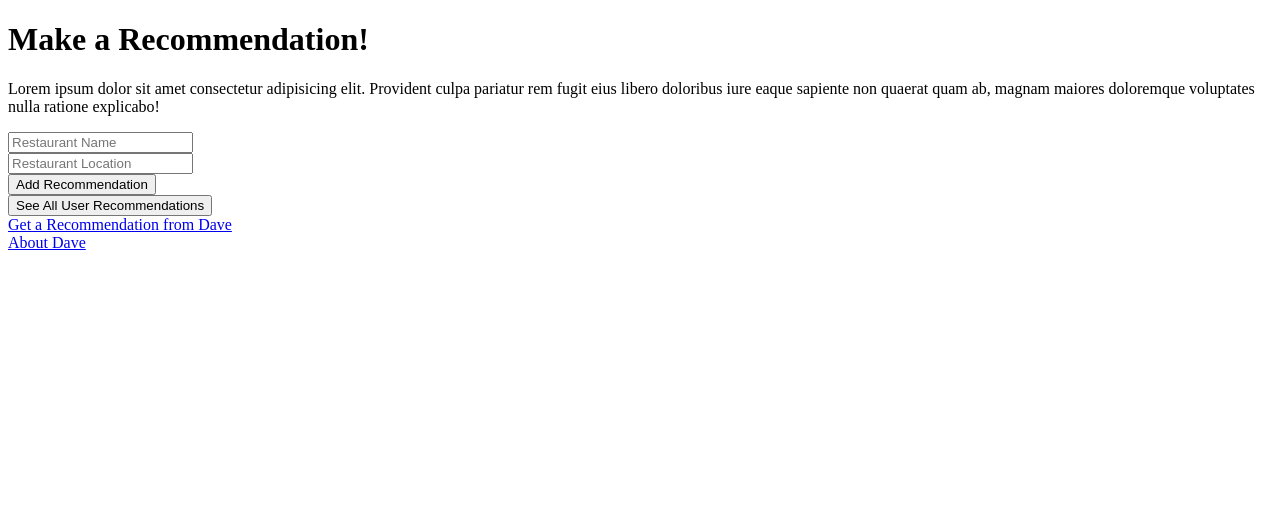
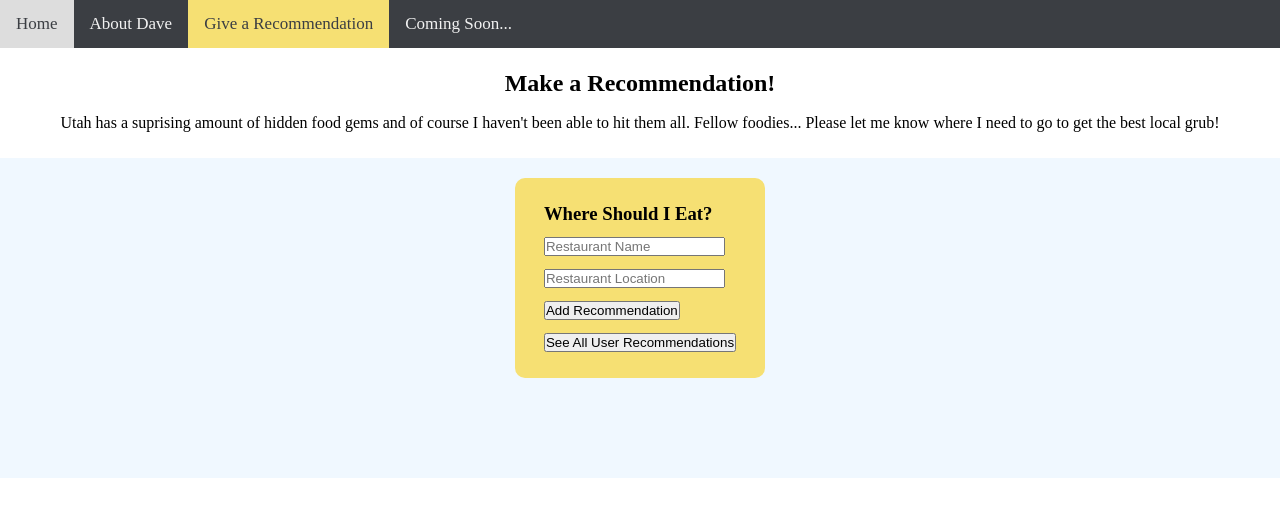
Before and after one commit to thebigdave12/daves-fine-dinner-dines, a website: page client/userRecommendation.html in a window 1280 px wide. Drawn offline with nearby package versions, Linux system fonts and the light colour scheme.

Commit message:
1st mvp completed

```diff
--- a/client/index.css
+++ b/client/index.css
@@ -306,3 +306,46 @@
 .display-daves-review-content{
     line-height: 125%;
 }
+
+/* user recommendation page */
+
+#user-recommendation-intro {
+    display: flex;
+    align-items: center;
+    justify-content: center;
+    flex-direction: column;
+    padding: 25px;
+    line-height: 125%;
+}
+
+
+#newRecommendationSection {
+    display: flex;
+    align-items: center;
+    justify-content: center;
+    padding: 20px;
+    background-color: aliceblue;
+}
+
+#newRecommendationDiv {
+    width: 250px;
+    padding: 20px;
+    display: flex;
+    align-items: center;
+    justify-content: center;
+    flex-direction: column;
+    background-color: #F6E073;
+    border-radius: 10px;
+    line-height: 200%;
+    box-shadow: 10px black;
+}
+
+#restuarantUserRecommendationDisplay {
+    min-height: 10vh;
+    display: flex;
+    align-items: center;
+    justify-content: center;
+    background-color: aliceblue;
+    flex-direction: column;
+    flex-wrap: wrap;
+}
--- a/client/userRecommendation.html
+++ b/client/userRecommendation.html
@@ -4,19 +4,35 @@
     <meta charset="UTF-8">
     <meta http-equiv="X-UA-Compatible" content="IE=edge">
     <meta name="viewport" content="width=device-width, initial-scale=1.0">
+    <link rel="stylesheet" href="./index.css">
+    <link rel="aboutDavePage" href="./aboutDave.html">
+    <link rel="homepage" href="./homepage.html">
     <title>Make a Recommendation</title>
 </head>
 <body>
 
     <header>
-       <h1> Make a Recommendation! </h1>
+        <div class="topnav">
+            <a href="./homepage.html">Home</a>
+            <a href="./aboutDave.html">About Dave</a>
+            <a class="active" href="./userRecommendation.html">Give a Recommendation</a>
+            <a href=''>Coming Soon...</a>
+        </div>
     </header>
 
-    <section id="userRecommendationIntro">
-        <p>Lorem ipsum dolor sit amet consectetur adipisicing elit. Provident culpa pariatur rem fugit eius libero doloribus iure eaque sapiente non quaerat quam ab, magnam maiores doloremque voluptates nulla ratione explicabo!</p>
+
+    <section id="user-recommendation-intro">
+       <h1> Make a Recommendation! </h1>
+       <br>
+            <p>Utah has a suprising amount of hidden food gems and of course I haven't been able to hit them all. Fellow foodies... Please let me know where I need to go to get the best local grub!</p>
     </section>
-    <section id="newRecommendation">
+
+    <section id="newRecommendationSection">
+        <div id="newRecommendationDiv">
             <form id="userRecommendationForm">
+                <div>
+                    <h3>Where Should I Eat?</h3>
+                </div>
                 <div>
                     <input type="text" id="userRecommendationName" placeholder="Restaurant Name">
                 </div>
@@ -26,23 +42,15 @@
                 <div>
                     <button id="addRecommendation">Add Recommendation</button>
                 </div>
-        </form>
-    </section>
-
-    <section id="userRecommendationOther">
                 <div>
                     <button id="seeAllRecommendations">See All User Recommendations</button>
                 </div>
-        <div>
-            <a href="./homepage.html" class="navBar">Get a Recommendation from Dave</a>
+            </form>
         </div>
-        <div>
-            <a href="./aboutDave.html" class="navBar">About Dave</a>
-        </div>
-
     </section>
 
-    <section id="restuarantRecommendationDisplay"></section>
+
+    <section id="restuarantUserRecommendationDisplay"></section>
 
     <script src="https://unpkg.com/axios/dist/axios.min.js"></script>
     <script src="./userRec.js"></script>
```
Also changed, not shown: client/aboutDave.html (renamed from aboutDave.html, +12 -0 lines), client/homepage.html (+1 -1 lines). Lines whose indentation alone changed are shown as unchanged.
